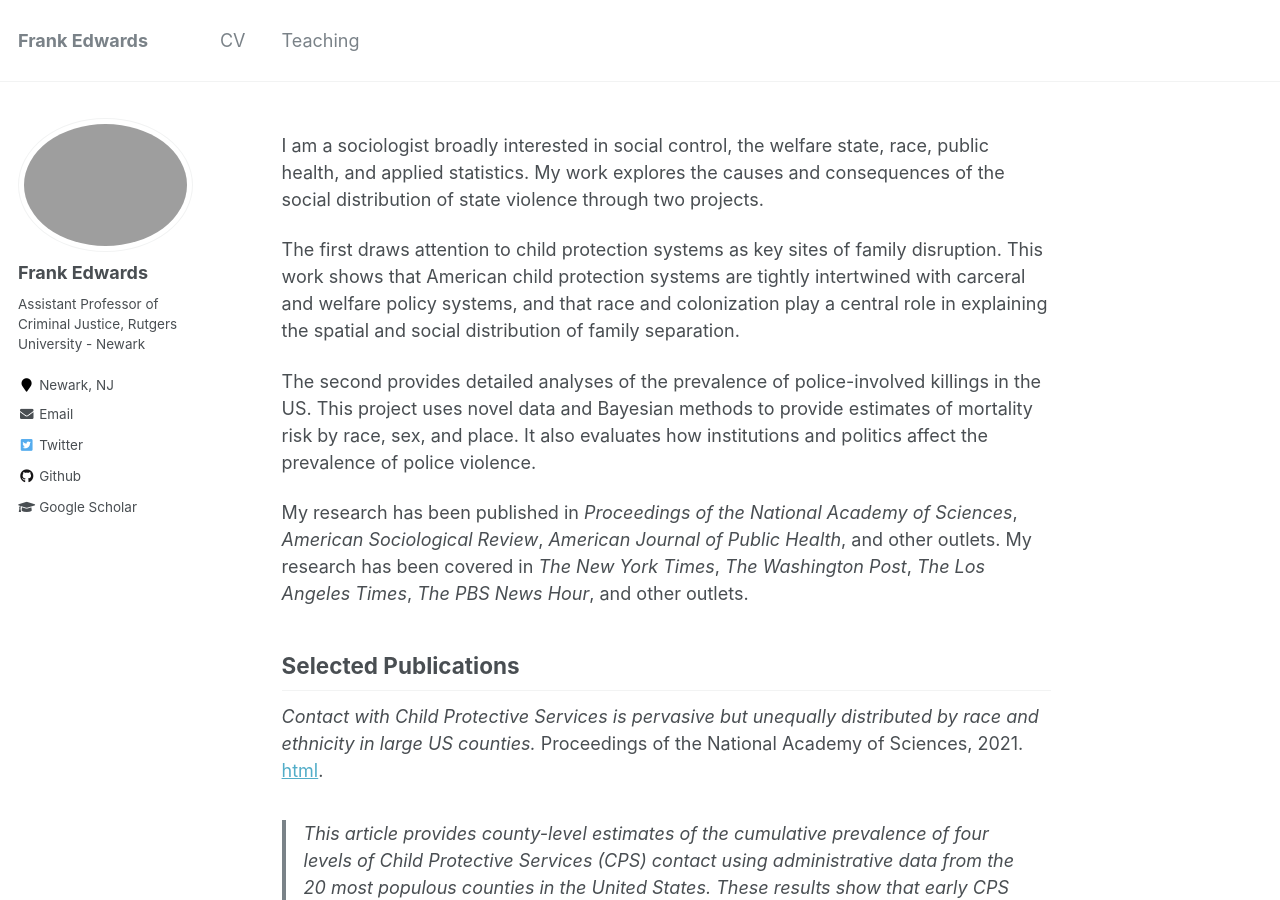
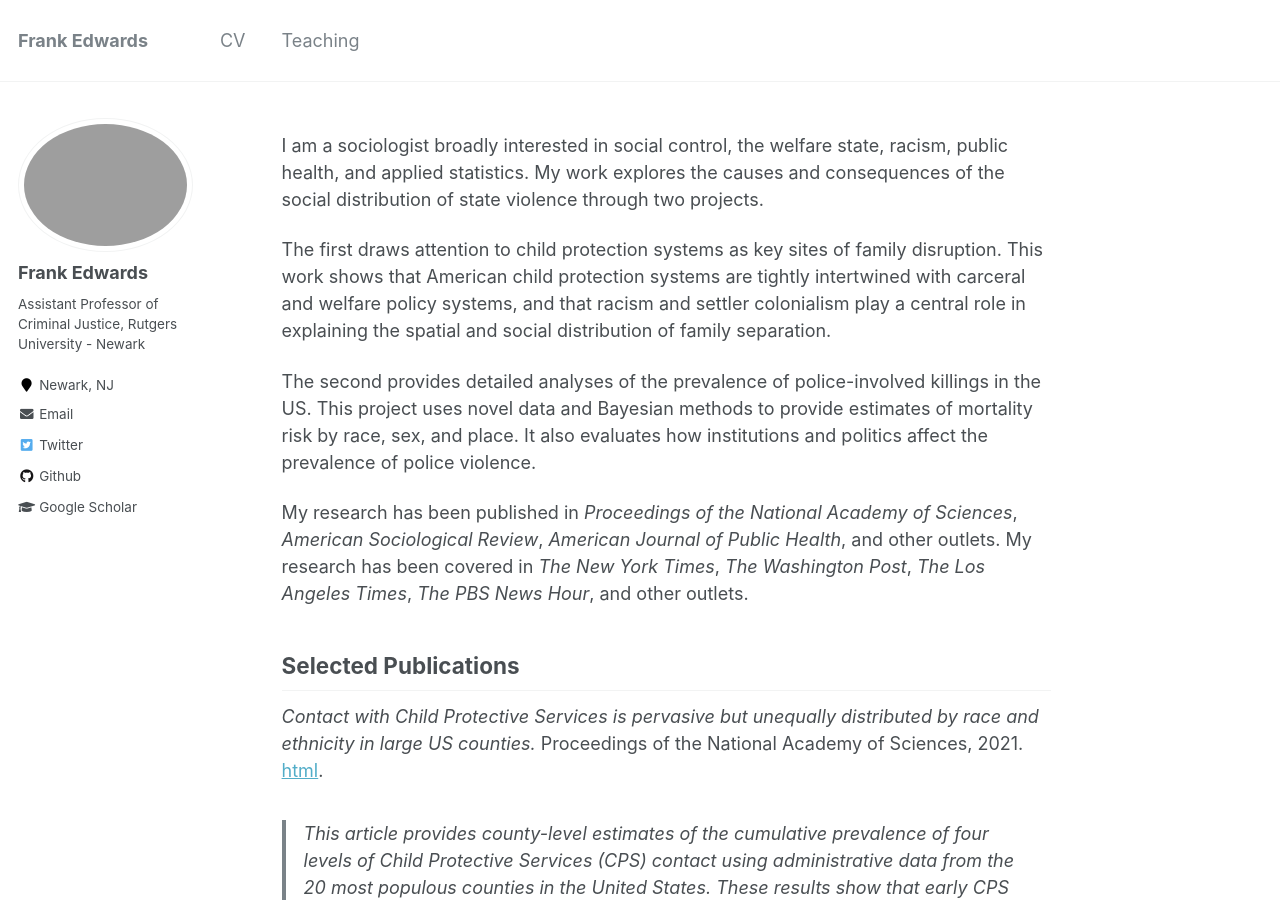
Before and after one commit to f-edwards/f-edwards.github.io, a Jekyll site: the page built from _pages/about.md, in a window 1280 px wide and 900 px high. Built offline with Jekyll 4.4.1, drawn with Linux system fonts in a browser that asks for light colours; comment, search, counter and statistics services are not loaded.

Commit message:
update about

```diff
--- a/_pages/about.md
+++ b/_pages/about.md
@@ -12,9 +12,9 @@ redirect_from:
 <script type='text/javascript' src='https://d1bxh8uas1mnw7.cloudfront.net/assets/embed.js'></script>
 
 <!-- begin intro -->
-I am a sociologist broadly interested in social control, the welfare state, race, public health, and applied statistics. My work explores the causes and consequences of the social distribution of state violence through two projects.
+I am a sociologist broadly interested in social control, the welfare state, racism, public health, and applied statistics. My work explores the causes and consequences of the social distribution of state violence through two projects.
 
-The first draws attention to child protection systems as key sites of family disruption. This work shows that American child protection systems are tightly intertwined with carceral and welfare policy systems, and that race and colonization play a central role in explaining the spatial and social distribution of family separation.
+The first draws attention to child protection systems as key sites of family disruption. This work shows that American child protection systems are tightly intertwined with carceral and welfare policy systems, and that racism and settler colonialism play a central role in explaining the spatial and social distribution of family separation.
 
 The second provides detailed analyses of the prevalence of police-involved killings in the US. This project uses novel data and Bayesian methods to provide estimates of mortality risk by race, sex, and place. It also evaluates how institutions and politics affect the prevalence of police violence.
 
```
